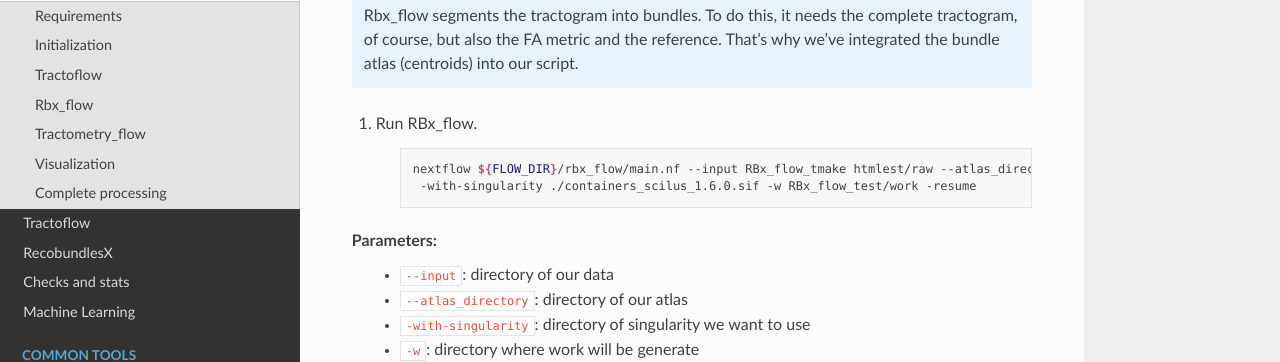
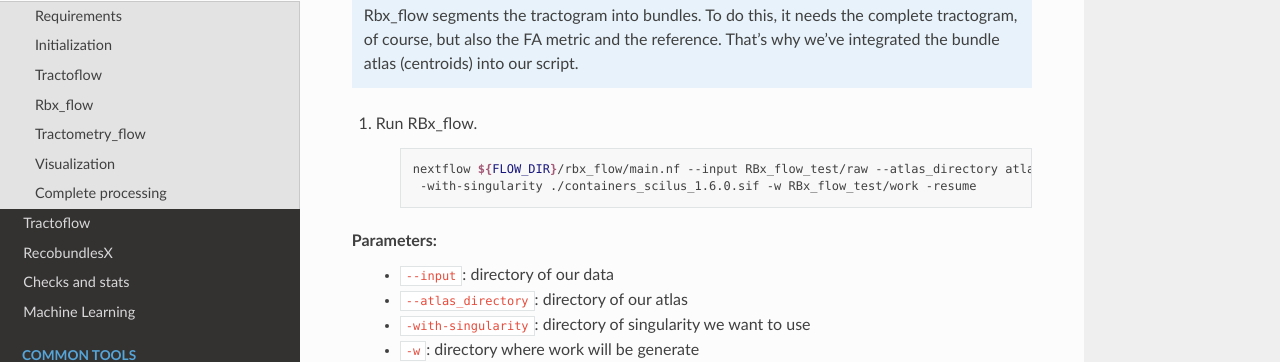
Before and after one commit to scilus/scil-documentation, a Sphinx documentation site: the page built from source/our_tools/flows.rst, in a window 1280 px wide and 900 px high, scrolled down 3331 px. Shown: the part 98-460 px from the top of the window. Built offline with Sphinx 7.4.7 and the Read the Docs theme 2.0.0, drawn with Linux system fonts in a browser that asks for light colours.

Commit message:
fix typo in flows sections

```diff
--- a/source/our_tools/flows.rst
+++ b/source/our_tools/flows.rst
@@ -145,7 +145,7 @@
 
     .. code-block:: bash
 
-        nextflow ${FLOW_DIR}/rbx_flow/main.nf --input RBx_flow_tmake htmlest/raw --atlas_directory atlas \
+        nextflow ${FLOW_DIR}/rbx_flow/main.nf --input RBx_flow_test/raw --atlas_directory atlas \
          -with-singularity ./containers_scilus_1.6.0.sif -w RBx_flow_test/work -resume
 
 Parameters:
```
